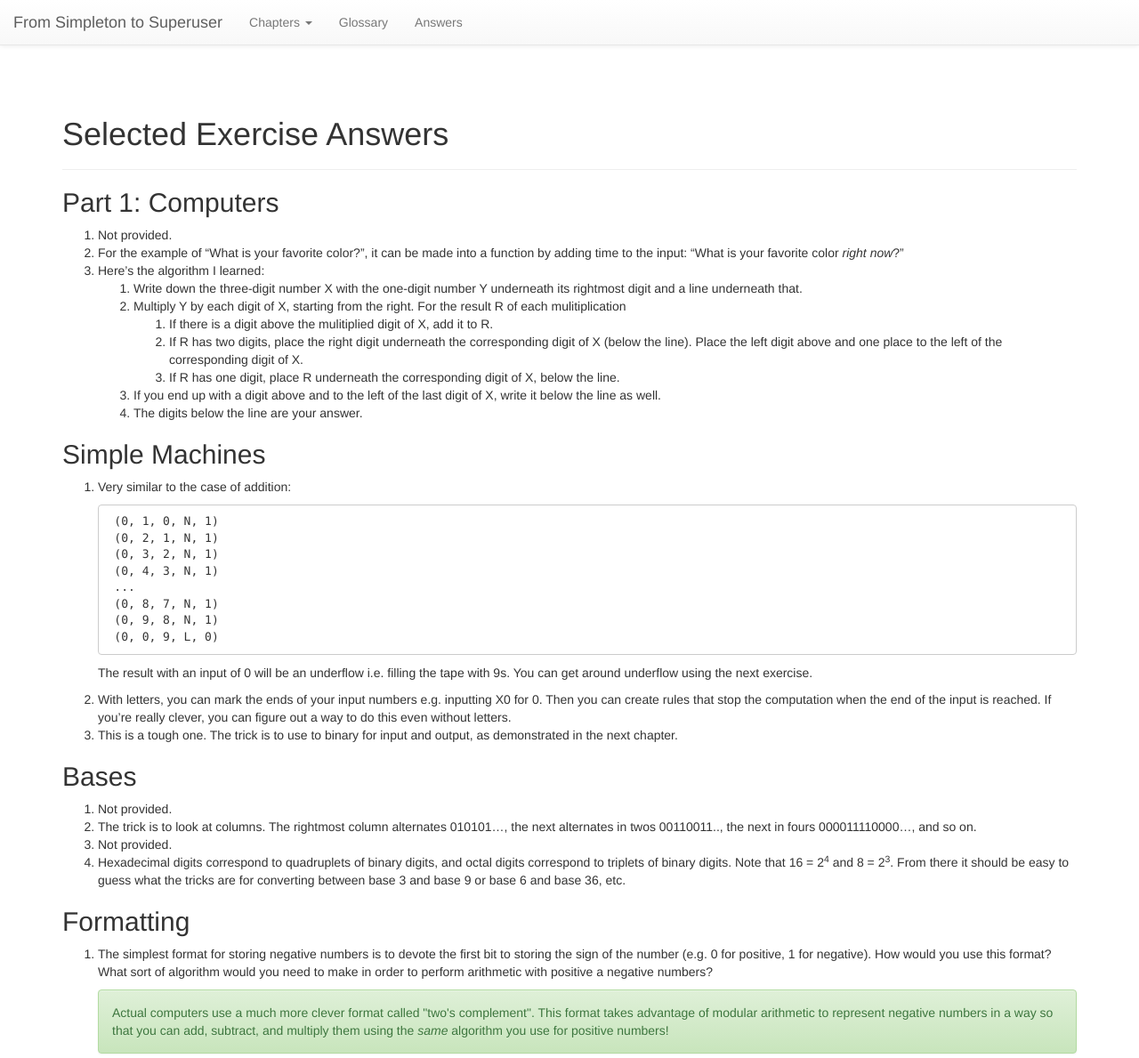
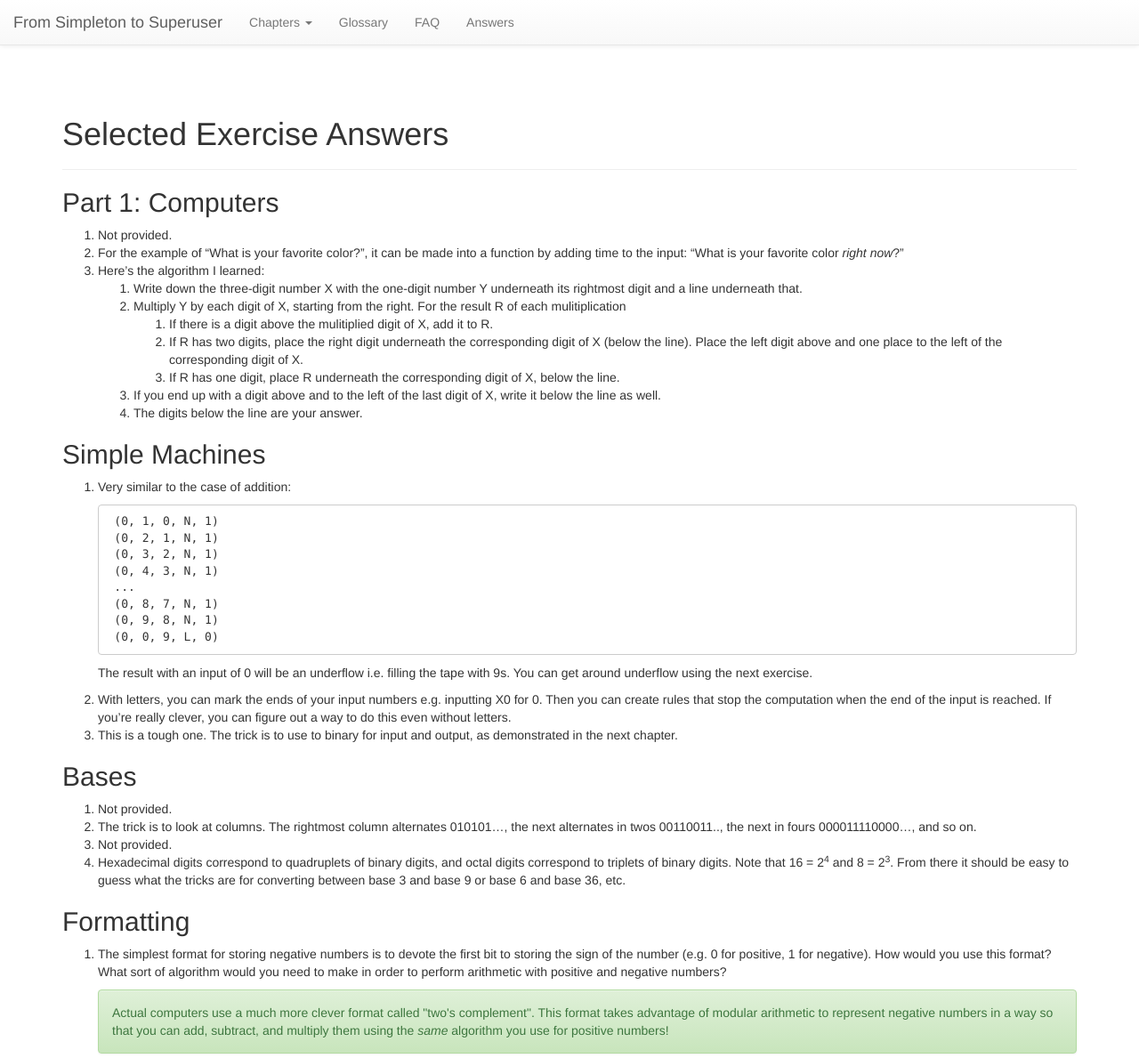
Before and after one commit to silverhammermba/superuser, a Jekyll site: the page built from extras/answers.markdown, in a window 1280 px wide. Shown: the top 1189 px of the page at 89% size. Built offline with Jekyll 4.4.1, drawn with Linux system fonts in a browser that asks for light colours; nearby versions of some CDN libraries; Markdown is read by kramdown in place of the engine named in the settings.

Commit message:
Add FAQ. Spelling

```diff
--- a/_layouts/default.html
+++ b/_layouts/default.html
@@ -37,6 +37,7 @@
 						</ul>
 					</li>
 					<li><a href="{{ site.baseurl }}/extras/glossary.html">Glossary</a></li>
+					<li><a href="{{ site.baseurl }}/extras/faq.html">FAQ</a></li>
 					<li><a href="{{ site.baseurl }}/extras/answers.html">Answers</a></li>
 				</ul>
 			</div>
--- a/extras/answers.markdown
+++ b/extras/answers.markdown
@@ -63,7 +63,7 @@
 1. The simplest format for storing negative numbers is to devote the first bit
    to storing the sign of the number (e.g. 0 for positive, 1 for negative). How
    would you use this format? What sort of algorithm would you need to make in
-   order to perform arithmetic with positive a negative numbers?
+   order to perform arithmetic with positive and negative numbers?
 
    <div class="alert alert-success">
    Actual computers use a much more clever format called "two's complement". This
```
Also changed, not shown: extras/faq.markdown (added, +17 -0 lines).
